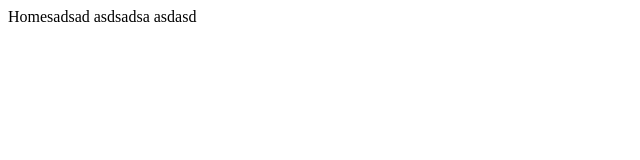
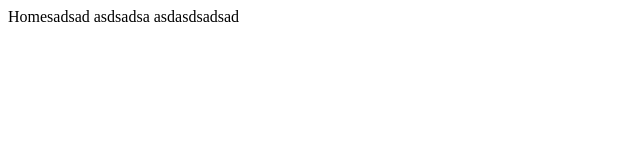
Before and after one commit to zqy159/gitPublish, a Vue app: page / in a window 1280 px wide. Shown: the top 160 px of the page, without its empty margins (0-640 px from the left). Built offline with nearby package versions, Linux system fonts and the light colour scheme; the HTML template or start-up script is replaced by a standard one.

Commit message:
fa'fa's'd'f撒旦撒

```diff
--- a/src/views/Home.vue
+++ b/src/views/Home.vue
@@ -2,7 +2,7 @@
   <div class="Home">
     Homesadsad
     asdsadsa
-    asdasd
+    asdasdsadsad
     <router-view></router-view>
   </div>
 </template>
```
